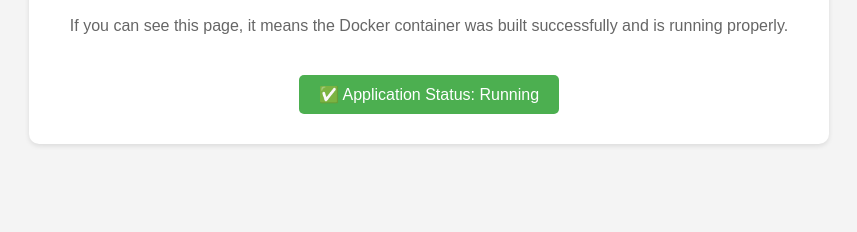
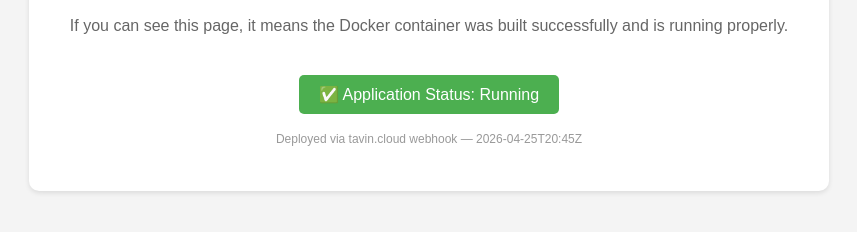
Before and after one commit to tavindev/ci-cd-test, a plain HTML site: page your-static-content/index.html in a window 1280 px wide. Shown: the part 158-390 px from the top of the page, without its empty margins (211-1068 px from the left). Drawn offline with Linux system fonts and the light colour scheme.

Commit message:
test: add deploy marker to verify webhook redeploys

```diff
--- a/your-static-content/index.html
+++ b/your-static-content/index.html
@@ -43,6 +43,7 @@
         <p>Welcome to the CI/CD test application! This is a simple static website served by NGINX.</p>
         <p>If you can see this page, it means the Docker container was built successfully and is running properly.</p>
         <div class="status">✅ Application Status: Running</div>
+        <p style="margin-top: 16px; color: #999; font-size: 12px;">Deployed via tavin.cloud webhook — 2026-04-25T20:45Z</p>
     </div>
 </body>
 </html>
```
